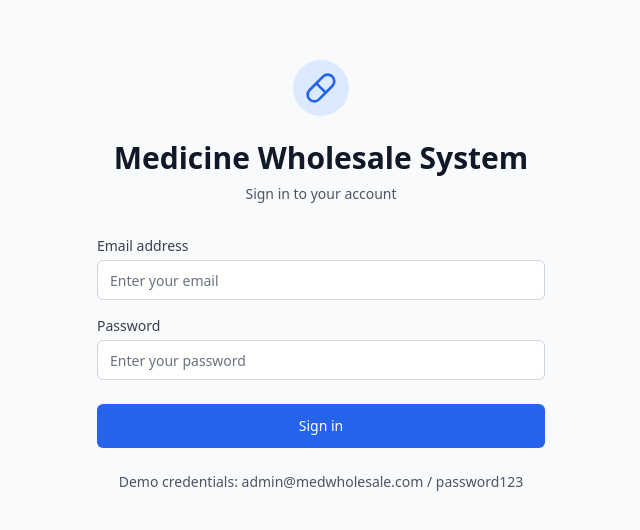
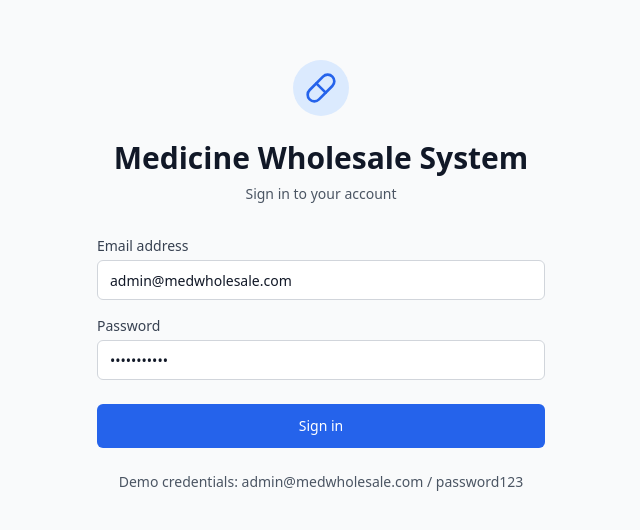
Before and after one commit to Meow563/whole-sale, a React (Vite) app: page /login in a window 1280 px wide. Shown: the part 124-654 px from the top of the page, without its empty margins (319-959 px from the left). Built offline with nearby package versions, Linux system fonts and the light colour scheme; no server answers.

Commit message:
Fix Supabase login credentials issue

```diff
--- a/src/components/Auth/LoginForm.tsx
+++ b/src/components/Auth/LoginForm.tsx
@@ -3,8 +3,8 @@ import { useAuth } from '../../contexts/AuthContext';
 import { Pill } from 'lucide-react';
 
 export function LoginForm() {
-  const [email, setEmail] = useState('');
-  const [password, setPassword] = useState('');
+  const [email, setEmail] = useState('admin@medwholesale.com');
+  const [password, setPassword] = useState('password123');
   const [loading, setLoading] = useState(false);
   const [error, setError] = useState('');
   const { signIn } = useAuth();
```
